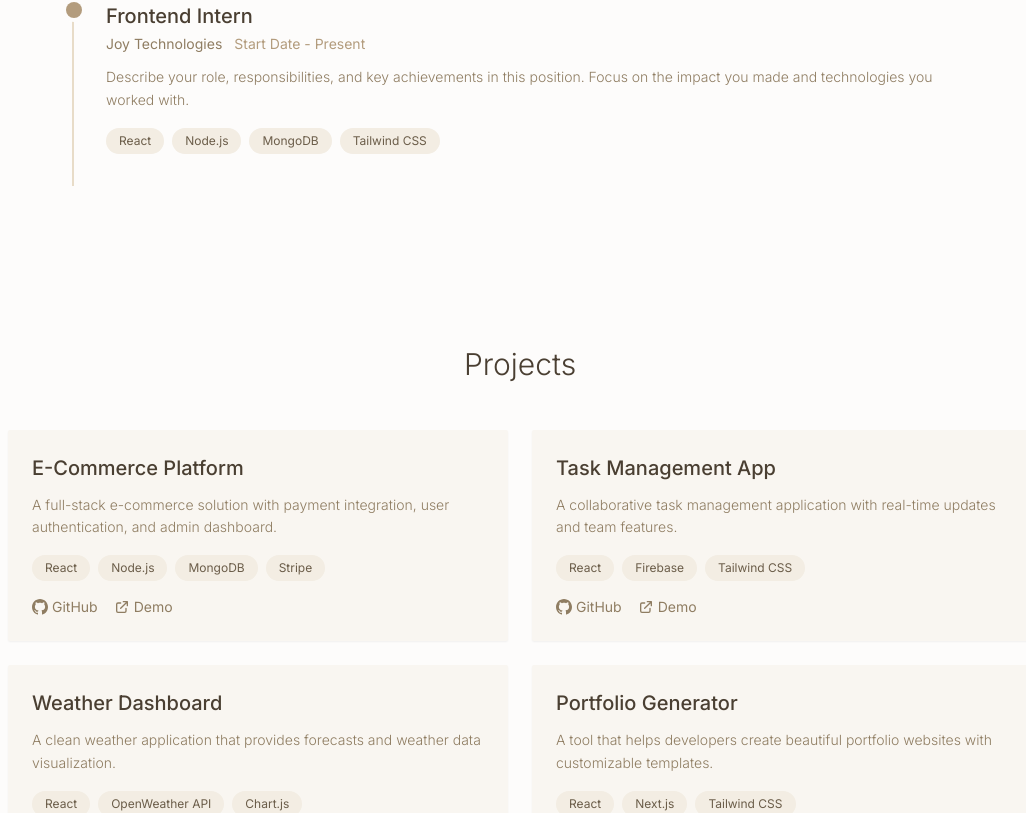
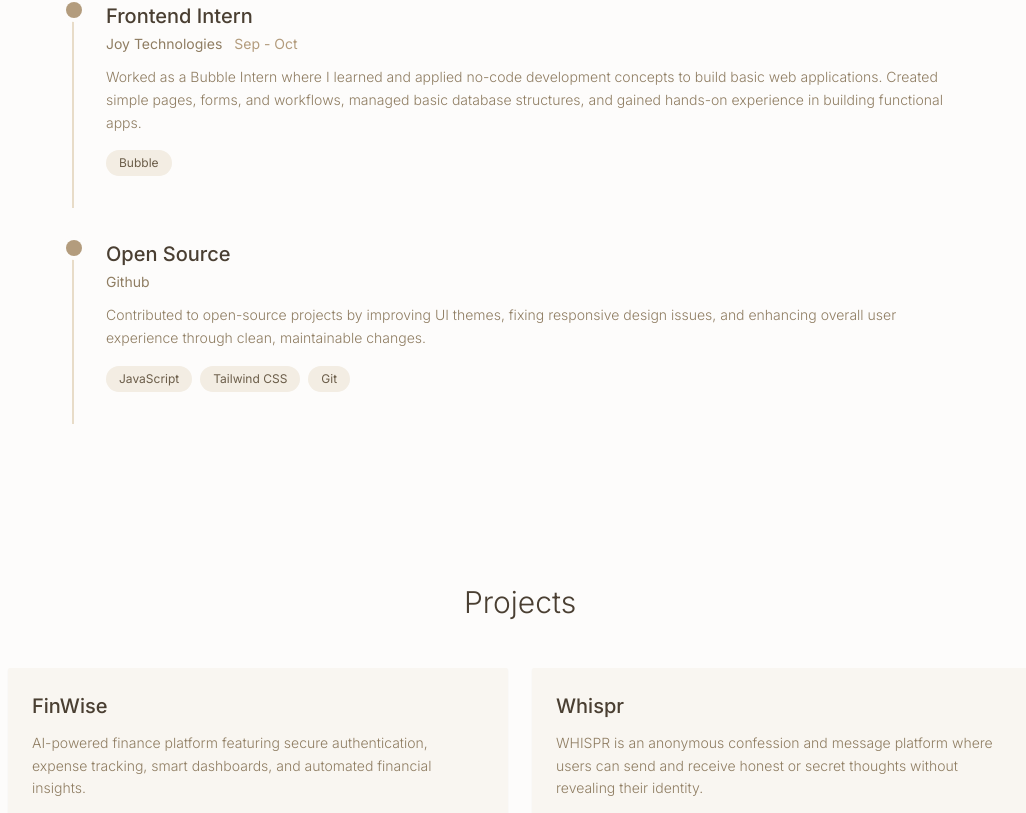
Before and after one commit to Muhammad-Sheik-Nauman/Portfolio, a React (Vite) app: page / in a window 1280 px wide. Shown: the part 1892-2705 px from the top of the page, without its empty margins (120-1146 px from the left). Built offline with nearby package versions, Linux system fonts and the light colour scheme; no server answers.

Commit message:
Update Experience and Projects components with new roles and project details

```diff
--- a/src/components/Experience.jsx
+++ b/src/components/Experience.jsx
@@ -4,9 +4,16 @@ const experiences = [
   {
     title: 'Frontend Intern',
     company: 'Joy Technologies',
-    period: 'Start Date - Present',
-    description: 'Describe your role, responsibilities, and key achievements in this position. Focus on the impact you made and technologies you worked with.',
-    technologies: ['React', 'Node.js', 'MongoDB', 'Tailwind CSS']
+    period: 'Sep - Oct',
+    description: 'Worked as a Bubble Intern where I learned and applied no-code development concepts to build basic web applications. Created simple pages, forms, and workflows, managed basic database structures, and gained hands-on experience in building functional apps.',
+    technologies: ['Bubble']
+  },
+  {
+   title: 'Open Source',
+    company: 'Github',
+    period: '',
+    description: 'Contributed to open-source projects by improving UI themes, fixing responsive design issues, and enhancing overall user experience through clean, maintainable changes.',
+    technologies: ['JavaScript','Tailwind CSS','Git']
   }
 ]
 
--- a/src/components/Projects.jsx
+++ b/src/components/Projects.jsx
@@ -2,30 +2,30 @@ import { motion } from 'framer-motion'
 
 const projects = [
   {
-    title: 'E-Commerce Platform',
-    description: 'A full-stack e-commerce solution with payment integration, user authentication, and admin dashboard.',
-    tech: ['React', 'Node.js', 'MongoDB', 'Stripe'],
+    title: 'FinWise',
+    description: 'AI-powered finance platform featuring secure authentication, expense tracking, smart dashboards, and automated financial insights.',
+    tech: ['Next Js', 'Gemini AI', 'Tailwind', 'Prisma','Shadcn UI'],
     github: 'https://github.com',
     demo: 'https://example.com'
   },
   {
-    title: 'Task Management App',
-    description: 'A collaborative task management application with real-time updates and team features.',
-    tech: ['React', 'Firebase', 'Tailwind CSS'],
+    title: 'Whispr',
+    description: 'WHISPR is an anonymous confession and message platform where users can send and receive honest or secret thoughts without revealing their identity.',
+    tech: ['MongoDB', 'Express', 'React js','node'],
     github: 'https://github.com',
     demo: 'https://example.com'
   },
   {
-    title: 'Weather Dashboard',
-    description: 'A clean weather application that provides forecasts and weather data visualization.',
-    tech: ['React', 'OpenWeather API', 'Chart.js'],
+    title: 'DropDeal',
+    description: 'Smart price tracker app that monitors product prices and sends instant alerts when they drop',
+    tech: ['React', 'Next JS', 'Supabase', 'Firecrawl', 'Shadcn'],
     github: 'https://github.com',
     demo: 'https://example.com'
   },
   {
-    title: 'Portfolio Generator',
-    description: 'A tool that helps developers create beautiful portfolio websites with customizable templates.',
-    tech: ['React', 'Next.js', 'Tailwind CSS'],
+    title: 'Comming Soon...',
+    description: '',
+    tech: [''],
     github: 'https://github.com',
     demo: 'https://example.com'
   }
```
